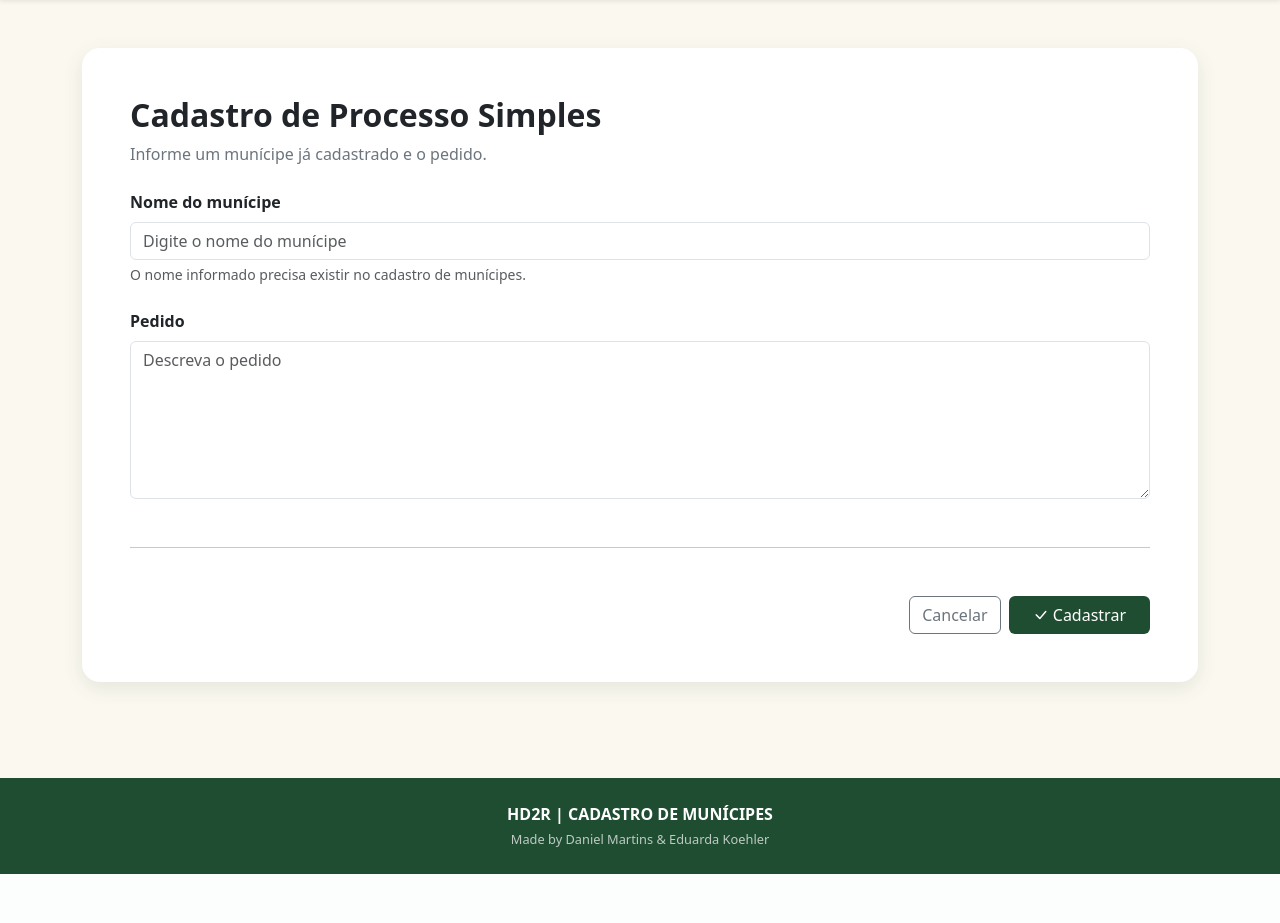
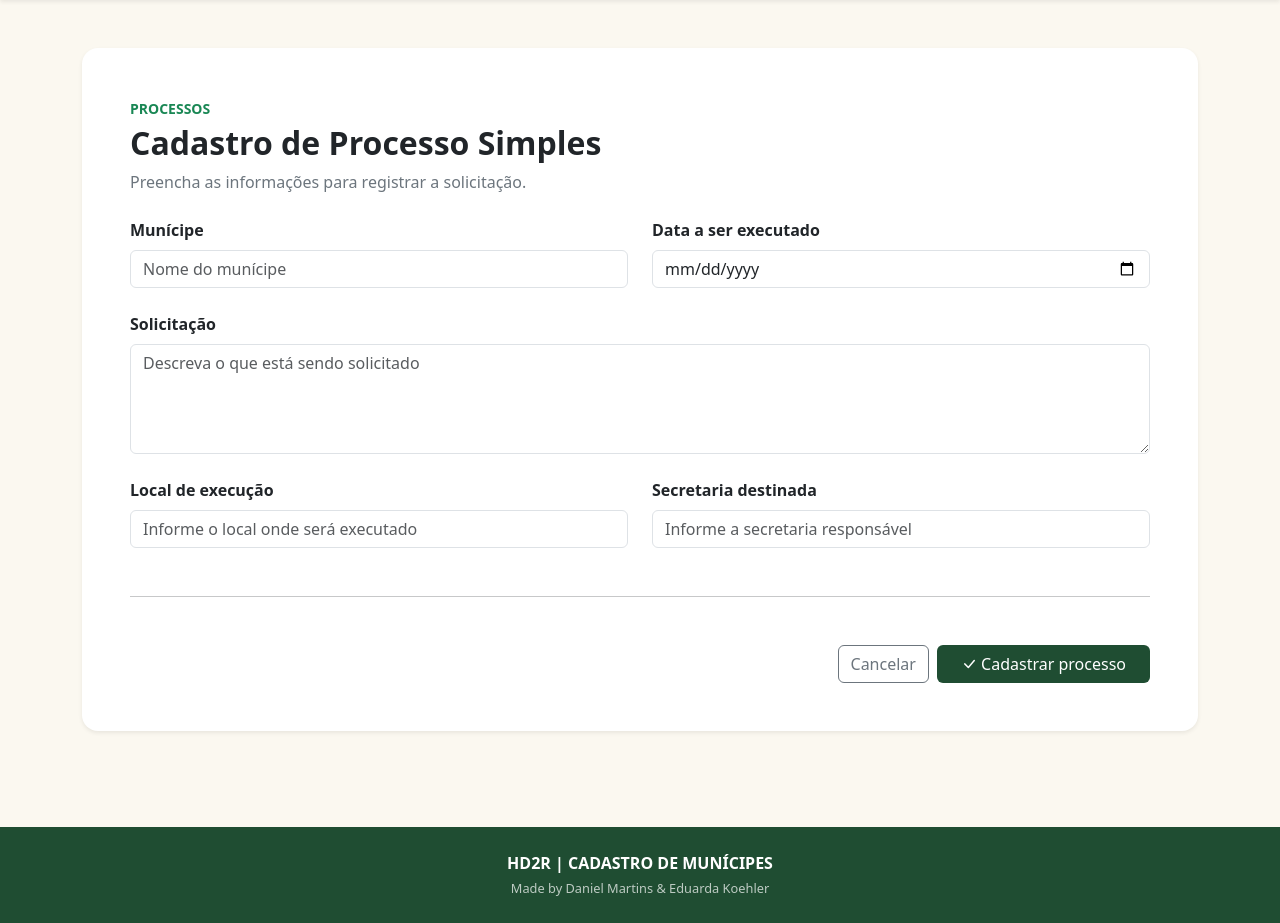
Before and after one commit to DaniellMartins14/requerimentos_trabalho, a Flask app: page /cadastro_processo in a window 1280 px wide. Shown: the part 78-1001 px from the top of the page. Before the commit the page ends 952 px from the top, so only its background shows below. Run offline with Flask 3, Linux system fonts and the light colour scheme; the visitor is signed in with stand-in values (Sample User, id 1).

Commit message:
Atualiza formulário de cadastro de processos

```diff
--- a/templates/cadastro_processo.html
+++ b/templates/cadastro_processo.html
@@ -2,33 +2,70 @@
 
 {% block title %}Cadastro de Processo Simples | HD2R{% endblock %}
 
-
 {% block content %}
 <main class="container py-5">
-        {% with mensagens=get_flashed_messages(with_categories=true) %}{% if mensagens %}{% for categoria,mensagem in
-        mensagens %}<div class="alert alert-{{ categoria }} alert-dismissible fade show">{{ mensagem }}<button
-                type="button" class="btn-close" data-bs-dismiss="alert"></button></div>{% endfor %}{% endif %}{% endwith
-        %}
-        <div class="card p-4 p-md-5">
+    {% with mensagens=get_flashed_messages(with_categories=true) %}
+        {% if mensagens %}
+            {% for categoria, mensagem in mensagens %}
+                <div class="alert alert-{{ categoria }} alert-dismissible fade show">
+                    {{ mensagem }}
+                    <button type="button" class="btn-close" data-bs-dismiss="alert"></button>
+                </div>
+            {% endfor %}
+        {% endif %}
+    {% endwith %}
+
+    <div class="card border-0 shadow-sm rounded-4 p-4 p-md-5">
         <div class="mb-4">
-                <h1 class="h2 fw-bold">Cadastro de Processo Simples</h1>
-                <p class="text-secondary mb-0">Informe um munícipe já cadastrado e o pedido.</p>
+            <span class="text-success fw-semibold small text-uppercase">Processos</span>
+            <h1 class="h2 fw-bold mt-1">Cadastro de Processo Simples</h1>
+            <p class="text-secondary mb-0">Preencha as informações para registrar a solicitação.</p>
         </div>
+
         <form method="POST">
             <div class="row g-4">
-                    <div class="col-12"><label for="municipe" class="form-label fw-semibold">Nome do
-                            munícipe</label><input type="text" class="form-control" id="municipe" name="municipe"
-                            value="{{ dados.get('municipe','') }}" placeholder="Digite o nome do munícipe" required>
-                        <div class="form-text">O nome informado precisa existir no cadastro de munícipes.</div>
+                <div class="col-md-6">
+                    <label for="municipe" class="form-label fw-semibold">Munícipe</label>
+                    <input type="text" class="form-control" id="municipe" name="municipe"
+                           value="{{ dados.get('municipe', '') }}"
+                           placeholder="Nome do munícipe" required>
                 </div>
-                    <div class="col-12"><label for="pedido" class="form-label fw-semibold">Pedido</label><textarea
-                            class="form-control" id="pedido" name="pedido" rows="6" placeholder="Descreva o pedido"
-                            required>{{ dados.get('pedido','') }}</textarea></div>
+
+                <div class="col-md-6">
+                    <label for="data_execucao" class="form-label fw-semibold">Data a ser executado</label>
+                    <input type="date" class="form-control" id="data_execucao" name="data_execucao"
+                           value="{{ dados.get('data_execucao', '') }}" required>
                 </div>
+
+                <div class="col-12">
+                    <label for="solicitacao" class="form-label fw-semibold">Solicitação</label>
+                    <textarea class="form-control" id="solicitacao" name="solicitacao" rows="4"
+                              placeholder="Descreva o que está sendo solicitado"
+                              required>{{ dados.get('solicitacao', '') }}</textarea>
+                </div>
+
+                <div class="col-md-6">
+                    <label for="local_execucao" class="form-label fw-semibold">Local de execução</label>
+                    <input type="text" class="form-control" id="local_execucao" name="local_execucao"
+                           value="{{ dados.get('local_execucao', '') }}"
+                           placeholder="Informe o local onde será executado" required>
+                </div>
+
+                <div class="col-md-6">
+                    <label for="secretaria_destinada" class="form-label fw-semibold">Secretaria destinada</label>
+                    <input type="text" class="form-control" id="secretaria_destinada" name="secretaria_destinada"
+                           value="{{ dados.get('secretaria_destinada', '') }}"
+                           placeholder="Informe a secretaria responsável" required>
+                </div>
+            </div>
+
             <hr class="my-5">
-                <div class="d-flex justify-content-end gap-2"><a href="{{ url_for('index') }}"
-                        class="btn btn-outline-secondary">Cancelar</a><button type="submit"
-                        class="btn btn-verde px-4"><i class="bi bi-check-lg"></i> Cadastrar</button></div>
+            <div class="d-flex justify-content-end gap-2">
+                <a href="{{ url_for('index') }}" class="btn btn-outline-secondary">Cancelar</a>
+                <button type="submit" class="btn btn-verde px-4">
+                    <i class="bi bi-check-lg"></i> Cadastrar processo
+                </button>
+            </div>
         </form>
     </div>
 </main>
```
Lines whose indentation alone changed are shown as unchanged.
